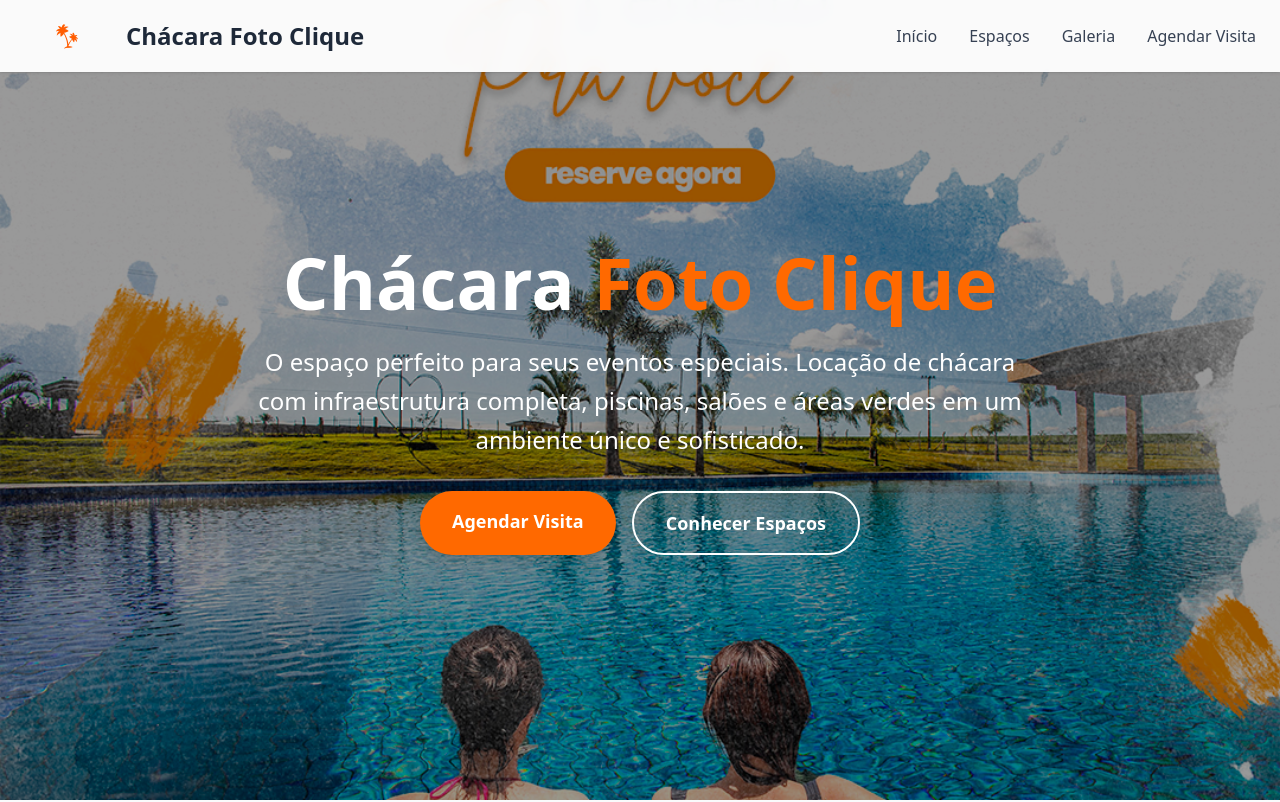
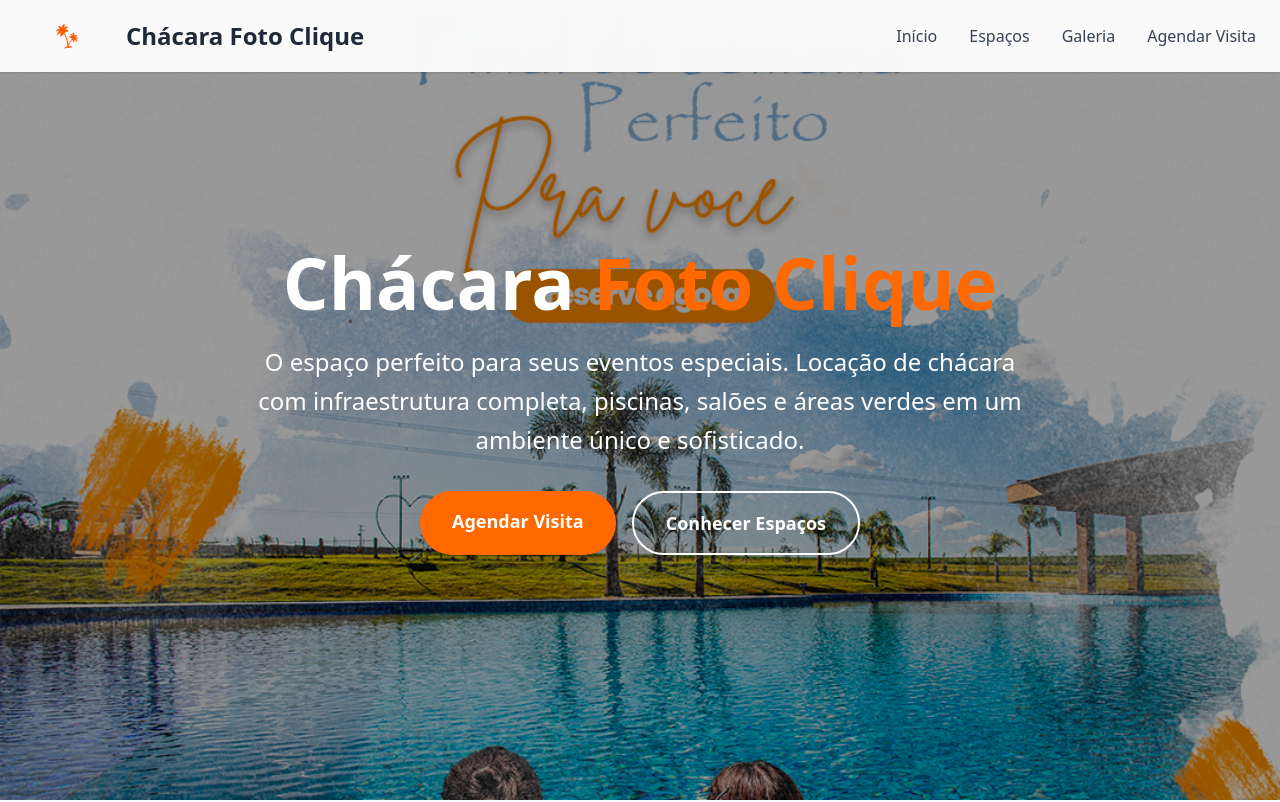
Before and after one commit to Fotoclique/chacarafotoclique, a React (Vite) app: page / in a window 1280 px wide. Shown: the top 802 px of the page. Built offline with nearby package versions, Linux system fonts and the light colour scheme.

Commit message:
Ajustando posicao da imagem de capa para mostrar as meninas

```diff
--- a/src/App.css
+++ b/src/App.css
@@ -139,3 +139,8 @@
 html {
   scroll-behavior: smooth;
 }
+
+
+.hero-image-position {
+  background-position: top;
+}
--- a/src/App.jsx
+++ b/src/App.jsx
@@ -59,7 +59,7 @@ function App() {
       {/* Hero Section */}
       <section id="inicio" className="relative h-screen flex items-center justify-center overflow-hidden">
         <div
-          className="absolute inset-0 bg-cover bg-center bg-no-repeat"
+          className="absolute inset-0 bg-cover bg-no-repeat hero-image-position"
           style={{ backgroundImage: `url(${heroImage})` }}
         >
           <div className="absolute inset-0 bg-black/40"></div>
```
